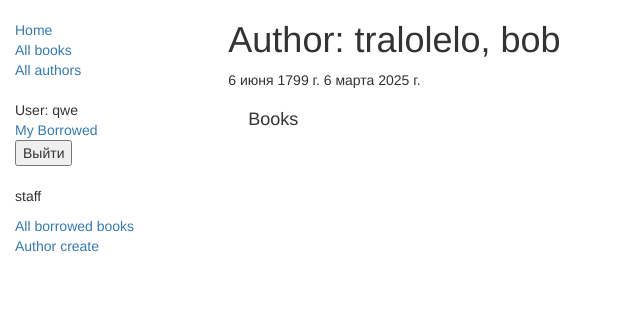
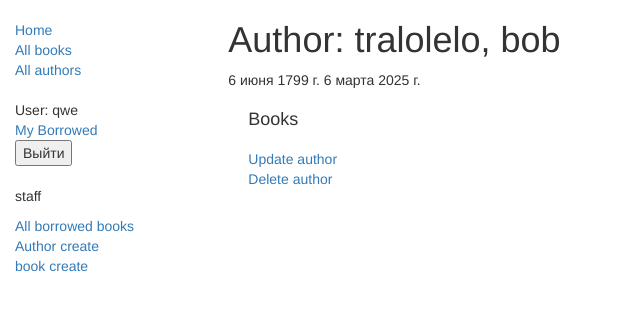
Before and after one commit to damerlan17/practika_django, a Django app: page /catalog/author/9 in a window 1280 px wide. Shown: the top 311 px of the page, without its empty margins (0-640 px from the left). Run offline with Django 5.2, Linux system fonts and the light colour scheme; a user stored in the database is signed in; data comes from the database, SQL or seed files in the repository; both versions use the stored data as it was after the commit; some libraries are stand-ins or nearby versions.

Commit message:
сделал 9 проверь себя

```diff
--- a/locallibrary/catalog/models.py
+++ b/locallibrary/catalog/models.py
@@ -16,6 +16,23 @@ class Genre(models.Model):
         """
         return self.name
 
+class Language(models.Model):
+    """
+    Model representing a book genre (e.g. Science Fiction, Non Fiction).
+    """
+    name = models.CharField(max_length=200,
+                            unique=True,
+                            help_text="Enter the book's natural language (e.g. English, French, Japanese etc.)")
+
+    def __str__(self):
+        """
+        String for representing the Model object (in Admin site etc.)
+        """
+
+        return self.name
+
+
+
 
 ########################################################################################################################
 from django.urls import reverse  # Used to generate URLs by reversing the URL patterns
@@ -30,9 +47,9 @@ class Book(models.Model):
     # Foreign Key used because book can only have one author, but authors can have multiple books
     # Author as a string rather than object because it hasn't been declared yet in the file.
     summary = models.TextField(max_length=1000, help_text="Enter a brief description of the book")
-    isbn = models.CharField('ISBN', max_length=13,
-                            help_text='13 Character <a href="https://www.isbn-international.org/content/what-isbn">ISBN number</a>')
+    isbn = models.CharField('ISBN', max_length=13, help_text='13 Character <a href="https://www.isbn-international.org/content/what-isbn">ISBN number</a>')
     genre = models.ManyToManyField(Genre, help_text="Select a genre for this book")
+    language = models.ForeignKey('Language', on_delete=models.SET_NULL, null=True)
 
     # ManyToManyField used because genre can contain many books. Books can cover many genres.
     # Genre class has already been defined so we can specify the object above.
@@ -80,6 +97,9 @@ class BookInstance(models.Model):
         ('a', 'Available'),
         ('r', 'Reserved'),
     )
+
+
+
 
     @property
     def is_overdue(self):
--- a/locallibrary/catalog/templates/base_generic.html
+++ b/locallibrary/catalog/templates/base_generic.html
@@ -45,6 +45,8 @@
                 <p>staff</p>
                 <a href="{% url 'all-borrowed' %}">All borrowed books</a><br>
                 <a href="{% url 'author_create' %}">Author create</a><br>
+                <a href="{% url 'book-create' %}">book create</a><br>
+
                 {% endif %}
             </ul>
             {% endblock %}
--- a/locallibrary/catalog/templates/catalog/author_detail.html
+++ b/locallibrary/catalog/templates/catalog/author_detail.html
@@ -6,6 +6,14 @@
 
   <div style="margin-left:20px;margin-top:20px">
     <h4>Books</h4>
+       <ul class="sidebar-nav">
+    {% if perms.catalog.change_author %}
+      <li><a href="{% url 'author_update' author.id %}">Update author</a></li>
+    {% endif %}
+    {% if not author.book_set.all and perms.catalog.delete_author %}
+      <li><a href="{% url 'author_delete' author.id %}">Delete author</a></li>
+    {% endif %}
+    </ul>
       {% for book in author.book_set.all %}
 
     <li>
@@ -15,6 +23,7 @@
 
         </p>
     </li>
+
       {% endfor %}
     {% for copy in book.bookinstance_set.all %}
     <hr>
--- a/locallibrary/catalog/urls.py
+++ b/locallibrary/catalog/urls.py
@@ -14,5 +14,8 @@ urlpatterns = [
     re_path(r'^author/create/$', views.AuthorCreate.as_view(), name='author_create'),
     re_path(r'^author/(?P<pk>\d+)/update/$', views.AuthorUpdate.as_view(), name='author_update'),
     re_path(r'^author/(?P<pk>\d+)/delete/$', views.AuthorDelete.as_view(), name='author_delete'),
+    re_path('book/create/', views.BookCreate.as_view(), name='book-create'),
+    re_path('book/<int:pk>/update/', views.BookUpdate.as_view(), name='book-update'),
+    re_path('book/<int:pk>/delete/', views.BookDelete.as_view(), name='book-delete'),
 
 ]
--- a/locallibrary/catalog/views.py
+++ b/locallibrary/catalog/views.py
@@ -175,3 +175,35 @@ class AuthorUpdate(UpdateView):
 class AuthorDelete(DeleteView):
     model = Author
     success_url = reverse_lazy('authors')
+
+#|||||||||||||||||||||||||||||||||||||||||||||||||||||||||||||||||||||||||||||||||||||||||||||||||||||||||||||||||||||||
+
+from django.views.generic.edit import CreateView, UpdateView, DeleteView
+from django.urls import reverse_lazy
+from .models import Author
+
+class BookCreate(PermissionRequiredMixin, CreateView):
+    model = Book
+    fields = ['title', 'author', 'summary', 'isbn', 'genre', 'language']
+    permission_required = 'catalog.add_book'
+
+
+class BookUpdate(PermissionRequiredMixin, UpdateView):
+    model = Book
+    fields = ['title', 'author', 'summary', 'isbn', 'genre', 'language']
+    permission_required = 'catalog.change_book'
+
+
+class BookDelete(PermissionRequiredMixin, DeleteView):
+    model = Book
+    success_url = reverse_lazy('books')
+    permission_required = 'catalog.delete_book'
+
+    def form_valid(self, form):
+        try:
+            self.object.delete()
+            return HttpResponseRedirect(self.success_url)
+        except Exception as e:
+            return HttpResponseRedirect(
+                reverse("book_delete", kwargs={"pk": self.object.pk})
+            )
```
Also changed, not shown: locallibrary/catalog/templates/catalog/book_form.html (added, +13 -0 lines), locallibrary/db.sqlite3.
